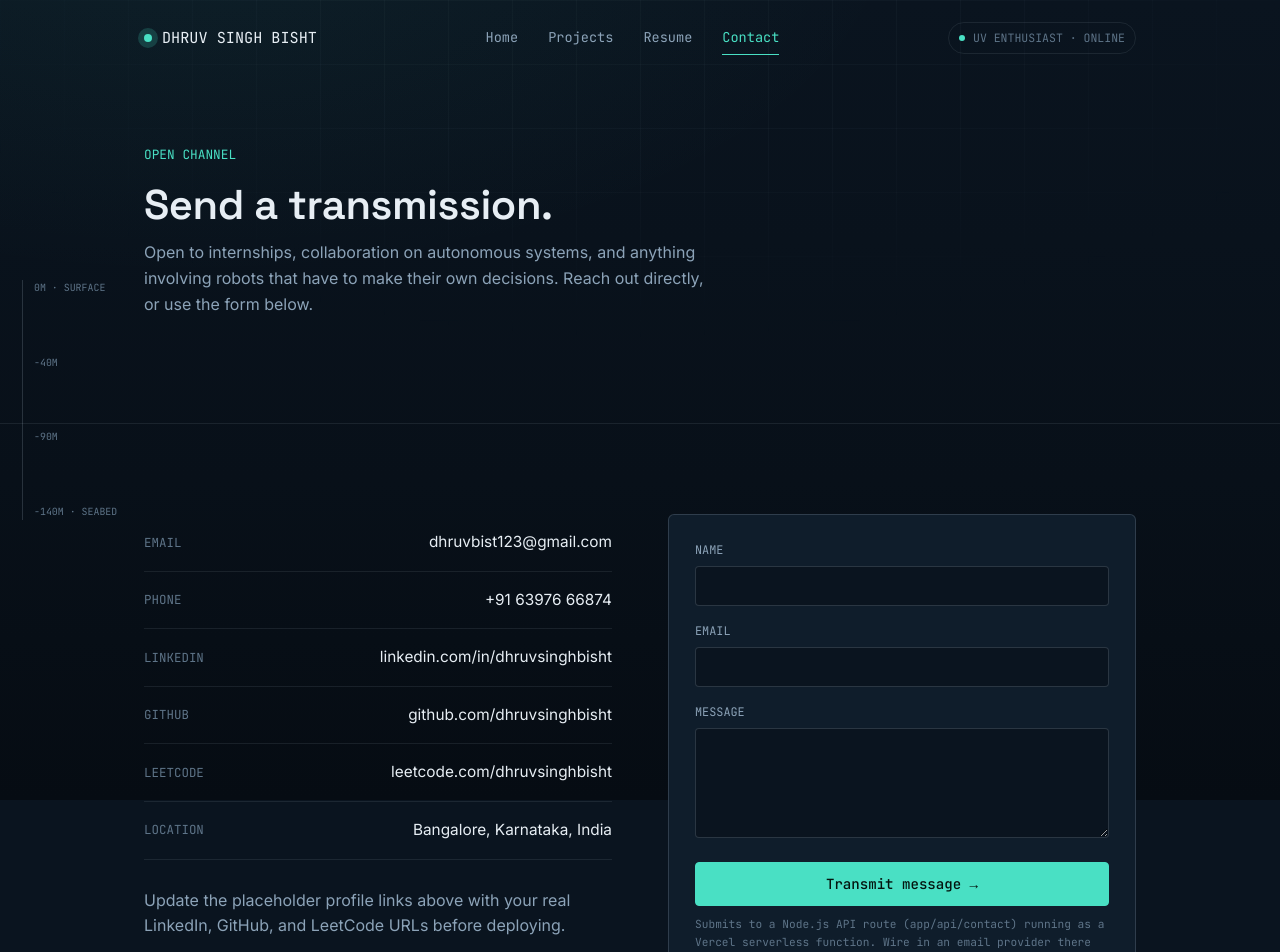
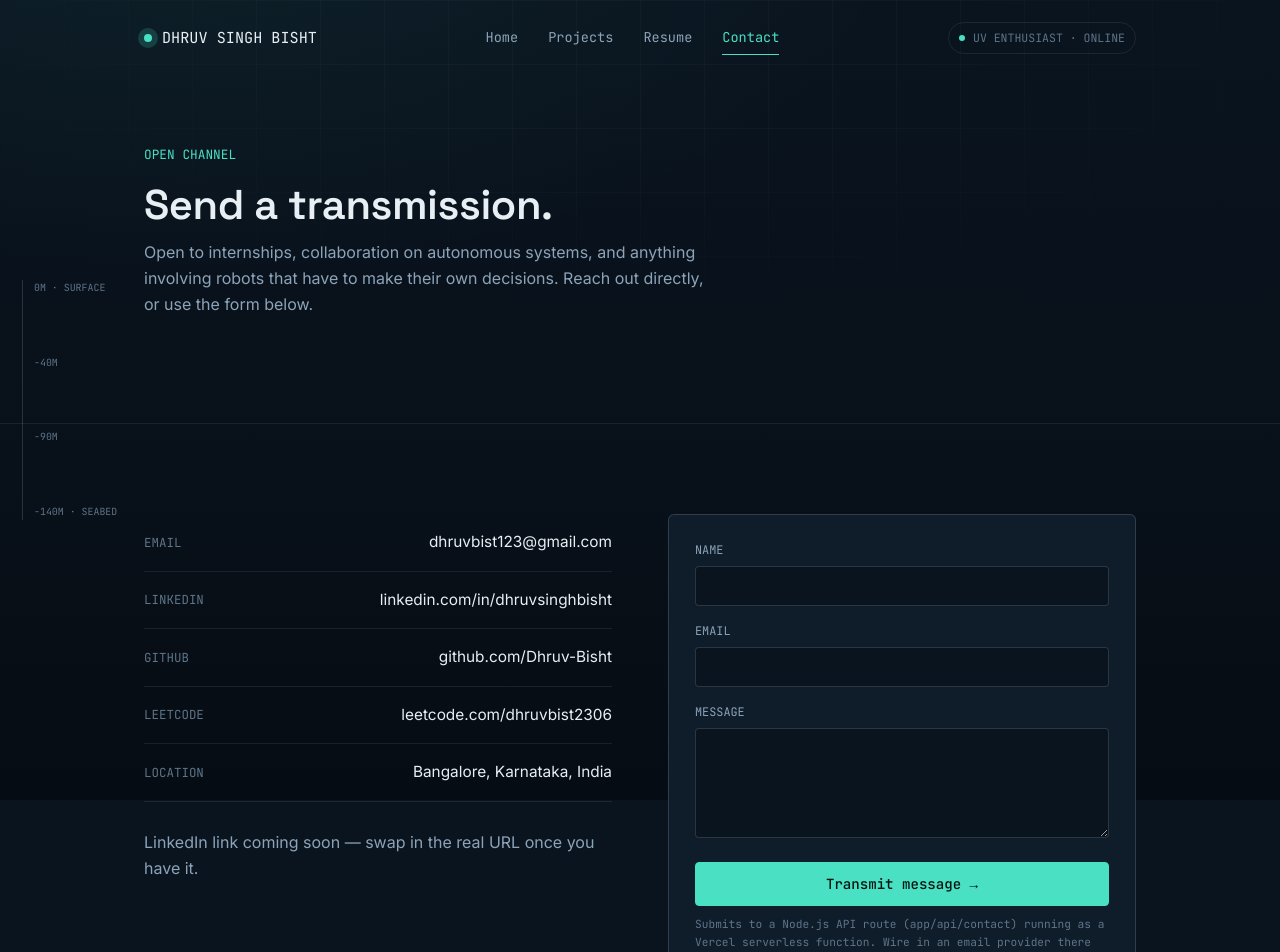
Before and after one commit to Dhruv-Bisht/Portfolio, a Next.js app: page /contact in a window 1280 px wide. Shown: the top 952 px of the page. Built offline with nearby package versions, Linux system fonts and the light colour scheme.

Commit message:
updated contact details

```diff
--- a/app/contact/page.js
+++ b/app/contact/page.js
@@ -29,10 +29,6 @@ export default function ContactPage() {
                 <a href="mailto:dhruvbist123@gmail.com">dhruvbist123@gmail.com</a>
               </li>
               <li>
-                <span className="k">PHONE</span>
-                <a href="tel:+916397666874">+91 63976 66874</a>
-              </li>
-              <li>
                 <span className="k">LINKEDIN</span>
                 <a href="#" target="_blank" rel="noopener noreferrer">
                   linkedin.com/in/dhruvsinghbisht
@@ -40,14 +36,14 @@ export default function ContactPage() {
               </li>
               <li>
                 <span className="k">GITHUB</span>
-                <a href="#" target="_blank" rel="noopener noreferrer">
-                  github.com/dhruvsinghbisht
+                <a href="https://github.com/Dhruv-Bisht" target="_blank" rel="noopener noreferrer">
+                  github.com/Dhruv-Bisht
                 </a>
               </li>
               <li>
                 <span className="k">LEETCODE</span>
-                <a href="#" target="_blank" rel="noopener noreferrer">
-                  leetcode.com/dhruvsinghbisht
+                <a href="https://leetcode.com/dhruvbist2306" target="_blank" rel="noopener noreferrer">
+                  leetcode.com/dhruvbist2306
                 </a>
               </li>
               <li>
@@ -56,8 +52,7 @@ export default function ContactPage() {
               </li>
             </ul>
             <p style={{ maxWidth: '48ch' }}>
-              Update the placeholder profile links above with your real LinkedIn, GitHub, and LeetCode URLs before
-              deploying.
+              LinkedIn link coming soon — swap in the real URL once you have it.
             </p>
           </div>
 
--- a/components/Footer.js
+++ b/components/Footer.js
@@ -11,14 +11,13 @@ export default function Footer() {
         </div>
         <div className="footer-links">
           <a href="mailto:dhruvbist123@gmail.com">Email</a>
-          <a href="tel:+916397666874">Phone</a>
           <a href="#" target="_blank" rel="noopener noreferrer">
             LinkedIn
           </a>
-          <a href="#" target="_blank" rel="noopener noreferrer">
+          <a href="https://github.com/Dhruv-Bisht" target="_blank" rel="noopener noreferrer">
             GitHub
           </a>
-          <a href="#" target="_blank" rel="noopener noreferrer">
+          <a href="https://leetcode.com/dhruvbist2306" target="_blank" rel="noopener noreferrer">
             LeetCode
           </a>
         </div>
```
Also changed, not shown: app/projects/page.js (+6 -26 lines).
